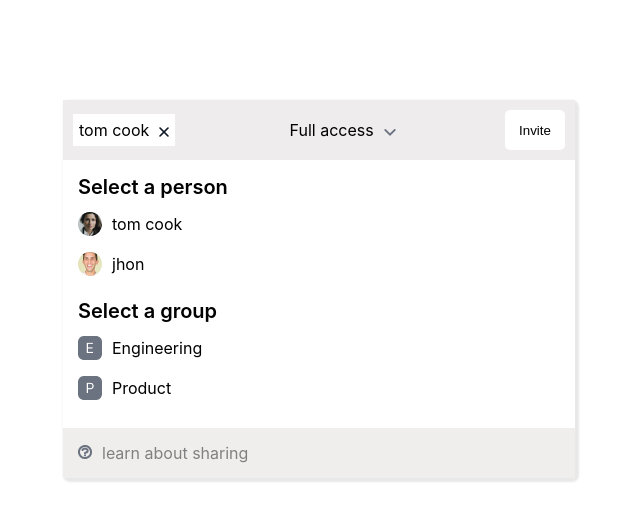
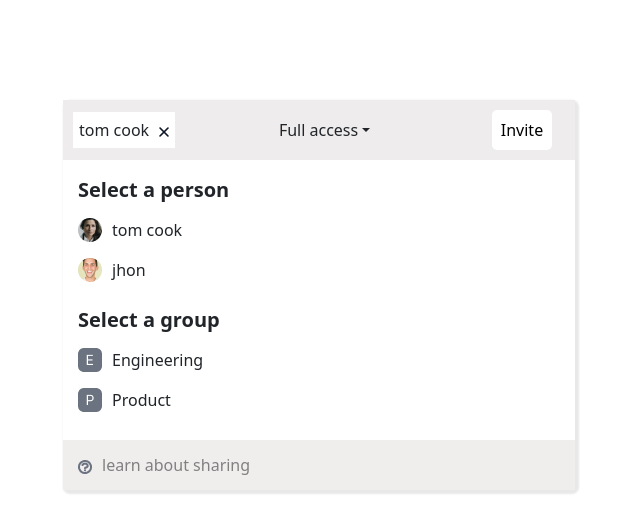
Before and after one commit to harsha9724/Notion-share-modal, a React (Create React App) app: page /invite in a window 1280 px wide. Both pictures are taken after a click on the element "tom cook". Shown: the top 532 px of the page, without its empty margins (37-677 px from the left). Built offline with nearby package versions, Linux system fonts and the light colour scheme.

Commit message:
created drop-down menu

```diff
--- a/package.json
+++ b/package.json
@@ -6,7 +6,9 @@
     "@testing-library/jest-dom": "^5.16.5",
     "@testing-library/react": "^13.4.0",
     "@testing-library/user-event": "^13.5.0",
+    "bootstrap": "^5.2.2",
     "react": "^18.2.0",
+    "react-bootstrap": "^2.6.0",
     "react-dom": "^18.2.0",
     "react-router-dom": "^6.4.3",
     "react-scripts": "5.0.1",
--- a/src/components/CardHeader/Header.jsx
+++ b/src/components/CardHeader/Header.jsx
@@ -10,8 +10,8 @@ const Header = () => {
             <img src={icon} alt="icon" />
           </div>
           <div className="text">
-            <p style={{fontSize:"20px"}}>Share to web</p>
-            <p style={{color:"grey",fontSize:"12px"}}>Publish and share link with anyone</p>
+            <p style={{fontSize:"20px",margin:"0"}}>Share to web</p>
+            <p style={{color:"grey",fontSize:"12px",margin:"0"}}>Publish and share link with anyone</p>
           </div>
         </div>
         <div className="header-right" style={{marginRight:"15px"}}>
--- a/src/components/CardHeader/header.css
+++ b/src/components/CardHeader/header.css
@@ -1,12 +1,16 @@
+
+*{
+    margin: 0;
+}
 .header-container{
     display: flex;
-    justify-content: space-between;
+    justify-content:space-between;
     align-items: center;
     height:50px;
     margin: 5px;
 }
 .header-left{
     display: flex;
-    justify-content: center;
-    align-items: center;
+    justify-content:center;
+    align-items:center;
 }
--- a/src/components/InviteCard/inviteCard.css
+++ b/src/components/InviteCard/inviteCard.css
@@ -1,4 +1,8 @@
-
+*{
+    padding: 0;
+    margin: 0;
+    box-sizing: border-box;
+  }
 .invite-container{
     margin-top: 100px;
     margin-left: 100px;
--- a/src/components/InviteSection/inviteSection.css
+++ b/src/components/InviteSection/inviteSection.css
@@ -1,7 +1,7 @@
 .member-container{
-    display: flex;
-    justify-content: flex-start;
-    align-items: center;
+    display:flex;
+    justify-content:flex-start;
+    align-items:center;
     height: 30px;
     column-gap: 10px;
     margin-bottom: 10px;
--- a/src/components/InviteSection/inviteSection.jsx
+++ b/src/components/InviteSection/inviteSection.jsx
@@ -3,7 +3,7 @@ import { context } from "../context/context"
 import "./inviteSection.css"
 
 const InviteSection=()=>{
-    const {memberslist,grouplist,selectedUser,setSelectedUser}=useContext(context);
+    const {memberslist,grouplist,selectedUser,setSelectedUser,isselect,setIsselect}=useContext(context);
 /** fuction to check the person is selected or not */
     const  checkSelected=(data)=>{
     let usercount=0;
@@ -30,14 +30,15 @@ const InviteSection=()=>{
             return
         }
         else{
+            // setIsselect(!isselect);
             setSelectedUser([...selectedUser,data]);
             // localStorage.setItem("selectedlist",data);
-            if(localStorage.getItem("selectedUser")==null){
-                localStorage.setItem("selectedUser",' []')
-            }
-            var oldData=JSON.parse(localStorage.getItem("selectedUser"));
-            oldData.push(data);
-            localStorage.setItem("selectedUser",JSON.stringify(oldData));
+            // if(localStorage.getItem("selectedUser")==null){
+            //     localStorage.setItem("selectedUser",' []')
+            // }
+            // var oldData=JSON.parse(localStorage.getItem("selectedUser"));
+            // oldData.push(data);
+            // localStorage.setItem("selectedUser",JSON.stringify(oldData));
         }
 
     }
@@ -49,7 +50,7 @@ const InviteSection=()=>{
                 return(
                     <div className="member-container" key={i} onClick={()=>handleSelect(member)} >
                         <img src={member.profileImg} alt="" />
-                        <p>{member.name}</p>
+                        <h6 style={{marginTop:"10px"}}>{member.name}</h6>
                     </div>
                 )
             })
@@ -60,7 +61,7 @@ const InviteSection=()=>{
                 return(
                     <div className="member-container" key={i} onClick={()=>handleSelect(group)}>
                         <img src={group.img} alt="" />
-                        <p>{group.branch}</p>
+                        <h6 style={{marginTop:"10px"}}>{group.branch}</h6>
                     </div>
                 )
             })
--- a/src/components/context/context.jsx
+++ b/src/components/context/context.jsx
@@ -7,38 +7,45 @@ import P from "../../images/product.png"
 
 export const context=createContext();
 export const ContextProvider=(props)=>{
-    const members=[
+    var members=[
         {
             name:"tom cook",
             email:"tomcook@gmail.com",
-            profileImg:p1
+            profileImg:p1,
+            access:""
         },
         {
             name:"jhon",
             email:"jhon@gmail.com",
-            profileImg:p2
+            profileImg:p2,
+            access:""
 
         },
         {
             name:"harsha",
             email:"harsha@gmail.com",
-            profileImg:p2
+            profileImg:p2,
+            access:""
 
         }
     ]
-    const groups=[
+    var groups=[
         {
             img:E,
-            branch:"Engineering"
+            branch:"Engineering",
+            access:""
         },
         {
             img:P,
-            branch:"Product"
+            branch:"Product",
+            access:""
         }
     ];
 const [grouplist,setGrouplist]=useState(groups);
-const [selectedUser,setSelectedUser]=useState([]);
+var [selectedUser,setSelectedUser]=useState([]);
 const [memberslist,setMemberlist]=useState(members);
+const [isselect,setIsselect]=useState(false);
+
 
     return(
         <context.Provider value={
@@ -47,7 +54,8 @@ const [memberslist,setMemberlist]=useState(members);
             selectedUser,
             setSelectedUser,
             grouplist,
-            setGrouplist
+            setGrouplist,
+            isselect,setIsselect
             }}>
             {props.children}
         </context.Provider>
--- a/src/components/inviteHeader/inviteHeader.css
+++ b/src/components/inviteHeader/inviteHeader.css
@@ -11,7 +11,7 @@
     border: none;
     /* padding-left: 20px; */
     height:30px ;
-    width: 300px;
+    width: 150px;
     /* border-color: rgb(238, 236, 236); */
     background-color: rgb(238, 236, 236);
 
--- a/src/components/inviteHeader/inviteHeader.jsx
+++ b/src/components/inviteHeader/inviteHeader.jsx
@@ -1,71 +1,185 @@
-import downArrow from "../../images/down.png"
-import "./inviteHeader.css"
-import { useContext } from "react"
+import downArrow from "../../images/down.png";
+import "./inviteHeader.css";
+import { useContext } from "react";
 import { context } from "../context/context";
-import cancel from "../../images/Vectorcross.png"
+import cancel from "../../images/Vectorcross.png";
+import "bootstrap/dist/css/bootstrap.min.css";
+import DropdownButton from "react-bootstrap/DropdownButton";
+import Dropdown from "react-bootstrap/Dropdown";
+import { useState } from "react";
+import {useNavigate} from "react-router-dom"
 
-const InviteHeader=()=>{
-    const {setMemberlist,memberslist,grouplist,setGrouplist,selectedUser, setSelectedUser}=useContext(context);
+const InviteHeader = () => {
+    const navigate=useNavigate()
+    const [selectedaccess,setSelectedAccess]=useState("");
+  var {
+    setMemberlist,
+    memberslist,
+    grouplist,
+    setGrouplist,
+    selectedUser,
+    setSelectedUser,
+    isselect,
+    setIsselect,
+  } = useContext(context);
   /** function to filter */
-    const myfunction=(e)=>{
-        let search=e.target.value.toUpperCase().trim();
-        if(search===""){
+  const myfunction = (e) => {
+    let search = e.target.value.toUpperCase().trim();
+    if (search === "") {
       document.location.reload();
     }
-        let updatedGroup=[...grouplist];
-        updatedGroup=updatedGroup.filter((group)=>{
-            let name=group.branch.toUpperCase();
-            return name.indexOf(search) !==-1
-        })
-        let updatedList=[...memberslist]
-       updatedList=updatedList.filter((member)=>{
-        let name=member.name.toUpperCase();
+    let updatedGroup = [...grouplist];
+    updatedGroup = updatedGroup.filter((group) => {
+      let name = group.branch.toUpperCase();
+      return name.indexOf(search) !== -1;
+    });
+    let updatedList = [...memberslist];
+    updatedList = updatedList.filter((member) => {
+      let name = member.name.toUpperCase();
       return name.indexOf(search) !== -1;
     });
     setGrouplist(updatedGroup);
     setMemberlist(updatedList);
-    }
+  };
   /** function to cancel selected user */
-    const handleCancel=(idx)=>{
-     let filerarry=selectedUser.filter((user,i)=>{
-        return i!==idx;
-     })
-     if(filerarry.length==0){
+  const handleCancel = (idx) => {
+    let filerarry = selectedUser.filter((user, i) => {
+      return i !== idx;
+    });
+    if (filerarry.length == 0) {
       document.location.reload();
     }
     setSelectedUser(filerarry);
+    var oldData = JSON.parse(localStorage.getItem("selectedUser"));
+    oldData.splice(idx, 1);
+    localStorage.setItem("selectedUser", JSON.stringify(oldData));
+  };
+
+  const handleInvite=()=>{
+        if(selectedUser.length==0){
+            return
+        }
+        else if(selectedUser.length==1){
+            let [data]=selectedUser;
+           data.access=selectedaccess;
+            console.log(data.access);
+            if(localStorage.getItem("selectedUser")==null){
+                localStorage.setItem("selectedUser",' []')
+            }
             var oldData=JSON.parse(localStorage.getItem("selectedUser"));
-    oldData.splice(idx,1);
+            if((oldData.length>0) && (oldData[0].name==data.name || oldData[0].branch==data.branch )){
+                // oldData.access=selectedaccess;
+               oldData[0].access=selectedaccess;
+               console.log(oldData);
                localStorage.setItem("selectedUser",JSON.stringify(oldData));
             }
-    return(
+            else{
+                oldData.push(data);
+                localStorage.setItem("selectedUser",JSON.stringify(oldData));
+
+            }
+                //    document.location.reload();
+                navigate("/")
+        }
+        else{
+            for(let i=0;i<selectedUser.length;i++){
+                 let data=selectedUser[i];
+                 data.access=selectedaccess;
+                 console.log(data.access);
+                 if(localStorage.getItem("selectedUser")==null){
+                    localStorage.setItem("selectedUser",' []')
+                }
+                 var oldData=JSON.parse(localStorage.getItem("selectedUser"));
+                 for(let j=0;j<oldData.length;j++){
+                    if((oldData[j].name==data.name)){
+                        // oldData.access=selectedaccess;
+                       oldData[j].access=selectedaccess;
+                       console.log(oldData[j]);
+                     localStorage.setItem("selectedUser",JSON.stringify(oldData[j]));
+                    }
+                 }
+                 oldData.push(data);
+                 localStorage.setItem("selectedUser",JSON.stringify(oldData));
+
+
+            }
+        }
+  }
+  return (
     <div className="inviteHeader-container">
       <div className="input">
-            {
-     (selectedUser.length==0) ?   <input type="text" placeholder="Search emails, names or groups"  onChange={myfunction}  />:
-        selectedUser.map((user,i)=>{
-            return(
+        {selectedUser.length == 0 ? (
+          <input
+            type="text"
+            placeholder="Search emails, names or groups"
+            onChange={myfunction}
+          />
+        ) : (
+          selectedUser.map((user, i) => {
+            return (
               <span className="selected-name" key={i}>
-                    {
-                        (user.name==undefined)?   <span >{user.branch}</span>:<span >{user.name}</span>
+                {user.name == undefined ? (
+                  <span>{user.branch}</span>
+                ) : (
+                  <span>{user.name}</span>
+                )}
+
+                <img
+                  src={cancel}
+                  alt=""
+                  style={{
+                    height: "10px",
+                    marginTop: "3px",
+                    cursor: "pointer",
+                  }}
+                  onClick={() => {
+                    handleCancel(i);
+                  }}
+                />
+              </span>
+            );
+          })
+        )}
+      </div>
+      <div className="drop-down-container">
+        {isselect ? (
+          <DropdownButton
+            title="Full access"
+            id="dropdown-menu-align-right"
+            onSelect={(e) => setSelectedAccess(e)}
+            variant="none"
+          >
+            <Dropdown.Item eventKey="Full Access">Full Access</Dropdown.Item>
+            <Dropdown.Item eventKey="Can edit">Can edit</Dropdown.Item>
+            <Dropdown.Item eventKey="Can view">Can view</Dropdown.Item>
+            <Dropdown.Item eventKey="No access" style={{color:"red"}}>No access</Dropdown.Item>
+          </DropdownButton>
+        ) : (
+          <>
+            {" "}
+            <span style={{ marginRight: "10px" ,marginTop:"20px"}}>
+              <Dropdown.Toggle
+             variant="failure"
+               title="Full access"
+               id="dropdown-menu-align-right"
+                onClick={() => {
+                  if (selectedUser.length > 0) {
+                    return setIsselect(!isselect);
                   }
-
-                    <img src={cancel} alt="" style={{height:"10px",marginTop:"3px",cursor:"pointer"}} onClick={()=>{handleCancel(i)}}/>
+                }}
+              >
+                Full access
+              </Dropdown.Toggle>
             </span>
-            )
-        })
-            }
-
-        </div>
-        <div>
-          <span style={{marginRight:"10px"}}>Full access</span>
-          <img src={downArrow} alt="" />
+          </>
+        )}
       </div>
       <div className="btn">
-            <button>Invite</button>
+
+        <button onClick={handleInvite}>Invite</button>
       </div>
     </div>
-    )
-}
+  );
+};
 
 export default InviteHeader;
--- a/src/index.js
+++ b/src/index.js
@@ -16,7 +16,6 @@ root.render(
   </Routes>
   </ContextProvider>
     </BrowserRouter>
-
 );
 
 // If you want to start measuring performance in your app, pass a function
```
Also changed, not shown: src/App.css (+5 -2 lines), src/components/CardSection/section.jsx (+32 -2 lines), 1 other file (tests, documents, lock files or other folders). Lines whose indentation alone changed are shown as unchanged.
